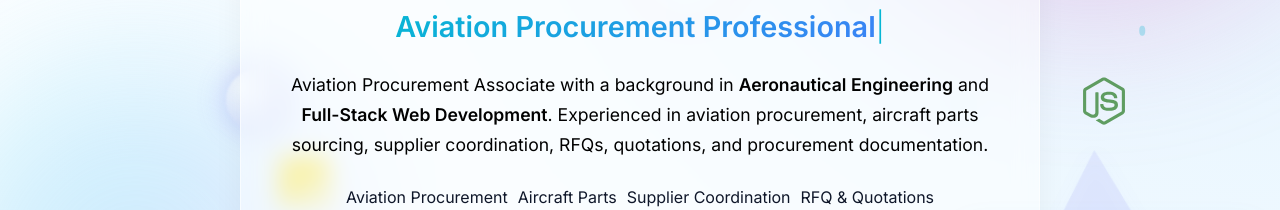
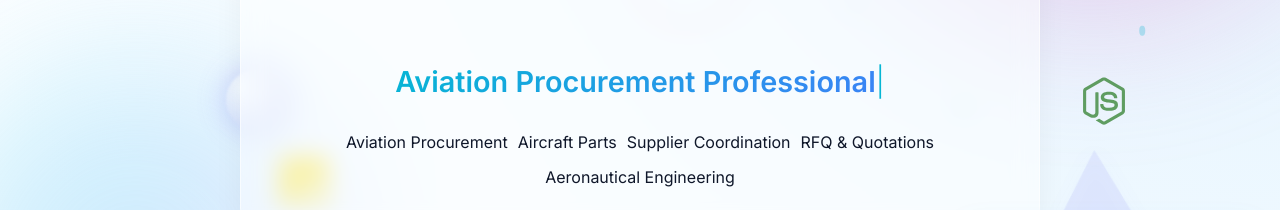
Before and after one commit to Adithyan121/Portfolio, a React (Vite) app in the folder frontend/: page / in a window 1280 px wide. Shown: the part 410-620 px from the top of the page. Built offline with nearby package versions, Linux system fonts and the light colour scheme; no server answers.

Commit message:
Remove job description from Home component
Removed detailed job description for Aviation Procurement Associate.

```diff
--- a/frontend/src/pages/Home.jsx
+++ b/frontend/src/pages/Home.jsx
@@ -550,13 +550,6 @@ return (
           color: "#010101ff",
         }}
       >
-
-        Aviation Procurement Associate with a background in{" "}
-        <b>Aeronautical Engineering</b> and{" "}
-        <b>Full-Stack Web Development</b>. Experienced in aviation
-        procurement, aircraft parts sourcing, supplier coordination,
-        RFQs, quotations, and procurement documentation.
-
       </motion.p>
 
 
```
